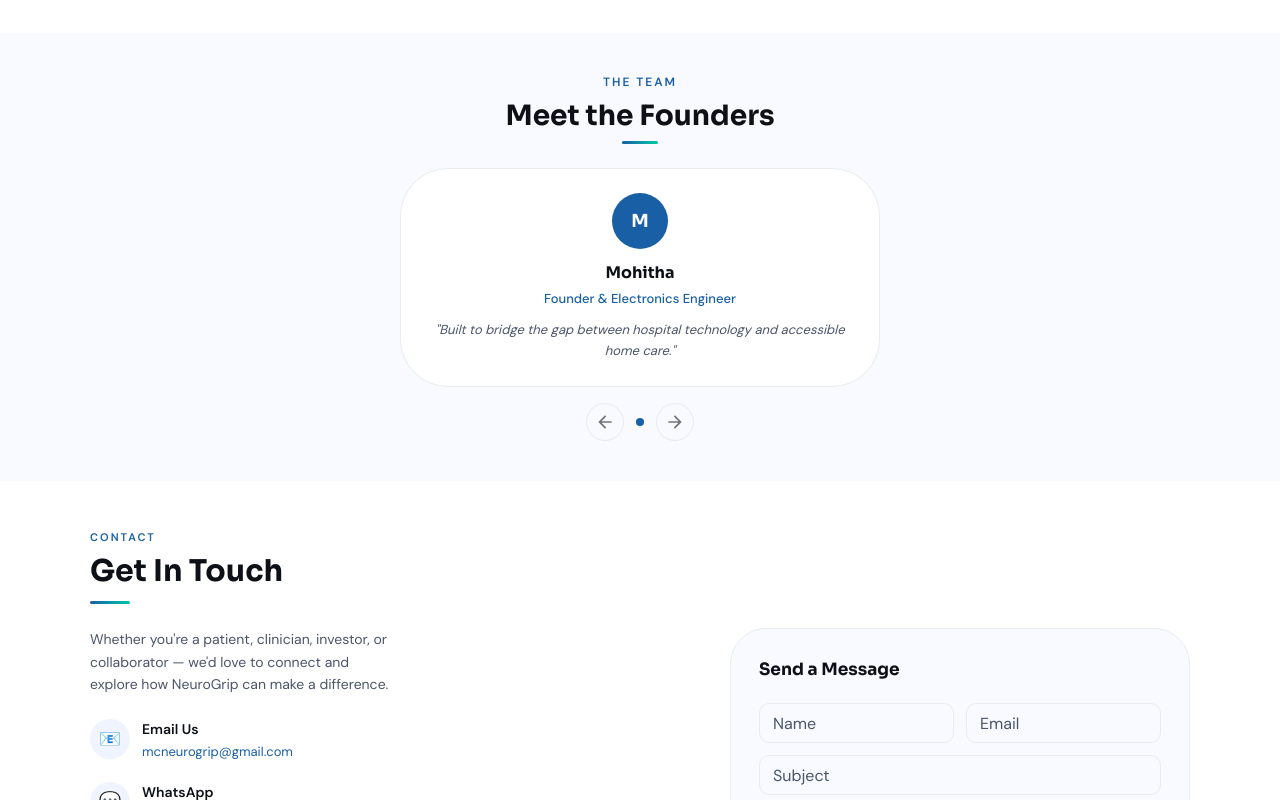
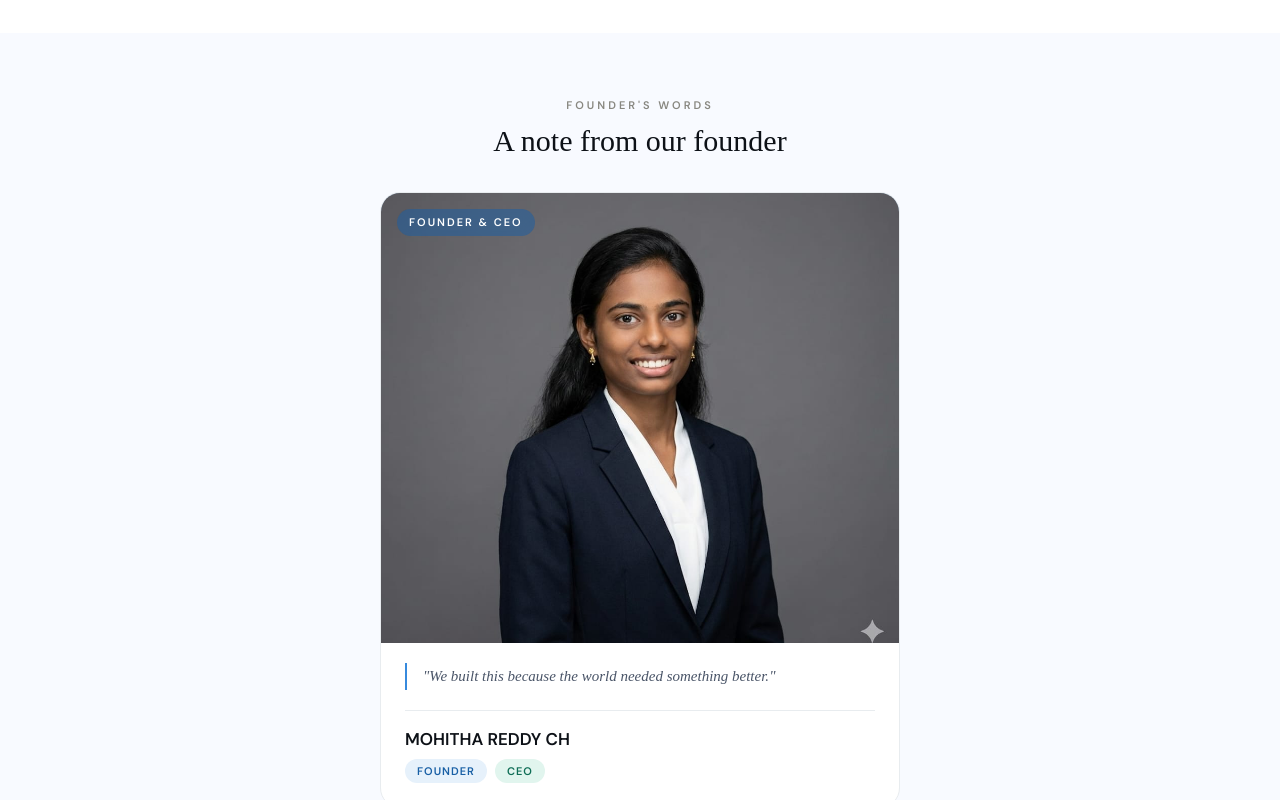
Before and after one commit to therohhh/NeuroGrip, a React (Vite) app: page / in a window 1280 px wide. Shown: the part 5700-6500 px from the top of the page. Built offline with nearby package versions, Linux system fonts and the light colour scheme; no server answers.

Commit message:
added founder Image

```diff
--- a/src/components/TeamSection.jsx
+++ b/src/components/TeamSection.jsx
@@ -1,13 +1,11 @@
 import { useState } from "react";
-import {
-  Box, Typography, Avatar, IconButton,
-} from "@mui/material";
+import { Box, Typography, IconButton } from "@mui/material";
 import ArrowBackIcon from "@mui/icons-material/ArrowBack";
 import ArrowForwardIcon from "@mui/icons-material/ArrowForward";
 import { TEAM } from "../constants/data";
 import FadeInSection from "./FadeInSection";
 
-export default function TeamSection() {
+export default function FounderSection() {
   const [teamIdx, setTeamIdx] = useState(0);
   const [sliding, setSliding] = useState(false);
   const [slideDir, setSlideDir] = useState("left");
@@ -31,38 +29,46 @@
   return (
     <Box
       component="section"
-      sx={{ py: { xs: 3, md: 5 }, px: "5vw", background: "#F8FAFF" }}
+      sx={{ py: { xs: 5, md: 8 }, px: "5vw", background: "#F8FAFF" }}
     >
-      <Box sx={{ maxWidth: 700, mx: "auto", textAlign: "center" }}>
+      <Box sx={{ maxWidth: 520, mx: "auto", textAlign: "center" }}>
+
+        {/* Section Label & Heading */}
         <FadeInSection delay={0} duration={0.6}>
           <Typography
-            sx={{ fontSize: 12, fontWeight: 600, letterSpacing: 2, textTransform: "uppercase", color: "#185FA5", mb: 1 }}
+            sx={{
+              fontSize: 11,
+              fontWeight: 600,
+              letterSpacing: 3,
+              textTransform: "uppercase",
+              color: "#888780",
+              mb: 1,
+            }}
           >
-            The Team
+            Founder's Words
           </Typography>
-          <Typography variant="h2" sx={{ fontSize: { xs: 20, md: 28 }, color: "#0d1117", mb: 1 }}>
-            Meet the Founders
+          <Typography
+            sx={{
+              fontFamily: "'Playfair Display', serif",
+              fontSize: { xs: 22, md: 30 },
+              fontWeight: 400,
+              color: "#0d1117",
+              mb: 4,
+              lineHeight: 1.3,
+            }}
+          >
+            A note from our founder
           </Typography>
-          <Box
-            sx={{
-              width: 36, height: 3,
-              background: "linear-gradient(90deg, #185FA5, #00C9A7)",
-              borderRadius: 2, my: 1, mx: "auto", mb: 3,
-            }}
-          />
         </FadeInSection>
 
         {/* Card */}
         <FadeInSection delay={0.2} duration={0.7}>
-        <Box sx={{ position: "relative", minHeight: 200 }}>
           <Box
             sx={{
               background: "#fff",
-              border: "1.5px solid #E8ECEF",
-              borderRadius: 4,
-              p: { xs: 2.5, md: 3 },
-              maxWidth: 480,
-              mx: "auto",
+              border: "0.5px solid #E8ECEF",
+              borderRadius: "20px",
+              overflow: "hidden",
               transition: "opacity 0.35s, transform 0.35s",
               opacity: sliding ? 0 : 1,
               transform: sliding
@@ -72,53 +78,183 @@
                 : "translateX(0)",
             }}
           >
-            <Avatar
+            {/* Photo Box — 450px tall */}
+            <Box
               sx={{
-                width: 56, height: 56,
-                background: member.color,
-                fontSize: 18, fontWeight: 700,
-                fontFamily: "'Sora', sans-serif",
-                mx: "auto", mb: 1.5,
+                width: "100%",
+                height: 450,
+                position: "relative",
+                overflow: "hidden",
+                background: "#B5D4F4",
+              }}
+            >
+              {member.photo ? (
+                <Box
+                  component="img"
+                  src={member.photo}
+                  alt={member.name}
+                  sx={{
+                    width: "100%",
+                    height: "100%",
+                    objectFit: "cover",
+                    objectPosition: "top center",
+                    display: "block",
+                  }}
+                />
+              ) : (
+                /* Placeholder when no photo */
+                <Box
+                  sx={{
+                    width: "100%",
+                    height: "100%",
+                    background: member.color || "linear-gradient(160deg, #B5D4F4 0%, #185FA5 100%)",
+                    display: "flex",
+                    alignItems: "center",
+                    justifyContent: "center",
+                    fontSize: 64,
+                    fontWeight: 700,
+                    color: "#fff",
+                    fontFamily: "'Playfair Display', serif",
                   }}
                 >
                   {member.initials}
-            </Avatar>
+                </Box>
+              )}
+
+              {/* Overlay badge top-left */}
+              <Box
+                sx={{
+                  position: "absolute",
+                  top: 16,
+                  left: 16,
+                  background: "rgba(24, 95, 165, 0.5)",
+                  backdropFilter: "blur(6px)",
+                  color: "#fff",
+                  fontSize: 11,
+                  fontWeight: 600,
+                  letterSpacing: 2,
+                  textTransform: "uppercase",
+                  px: 1.5,
+                  py: 0.6,
+                  borderRadius: "100px",
+                }}
+              >
+                Founder & CEO
+              </Box>
+            </Box>
+
+            {/* Body */}
+            <Box sx={{ px: { xs: 2.5, md: 3 }, pt: 2.5, pb: 3 }}>
+              {/* Quote */}
+              <Box
+                sx={{
+                  borderLeft: "2.5px solid #378ADD",
+                  pl: 2,
+                  mb: 2.5,
+                  textAlign: "left",
+                }}
+              >
                 <Typography
-              sx={{ fontFamily: "'Sora', sans-serif", fontWeight: 700, fontSize: 16, color: "#0d1117", mb: 0.5 }}
+                  sx={{
+                    fontFamily: "'Playfair Display', serif",
+                    fontStyle: "italic",
+                    fontSize: 15,
+                    lineHeight: 1.8,
+                    color: "#4A5568",
+                  }}
+                >
+                  "{member.quote}"
+                </Typography>
+              </Box>
+
+              {/* Divider */}
+              <Box sx={{ height: "0.5px", background: "#E8ECEF", mb: 2 }} />
+
+              {/* Name + Tags */}
+              <Box sx={{ display: "flex", alignItems: "center", justifyContent: "space-between" }}>
+                <Box sx={{ textAlign: "left" }}>
+                  <Typography
+                    sx={{
+                      fontFamily: "'DM Sans', sans-serif",
+                      fontSize: 17,
+                      fontWeight: 600,
+                      color: "#0d1117",
+                      mb: 0.8,
+                    }}
                   >
                     {member.name}
                   </Typography>
-            <Typography sx={{ fontSize: 13, color: "#185FA5", fontWeight: 500, mb: 1.5 }}>
-              {member.role}
-            </Typography>
-            <Typography sx={{ fontSize: 13, color: "#4A5568", lineHeight: 1.6, fontStyle: "italic" }}>
-              "{member.quote}"
-            </Typography>
+                  <Box sx={{ display: "flex", gap: 1 }}>
+                    <Box
+                      sx={{
+                        fontSize: 11,
+                        fontWeight: 600,
+                        letterSpacing: 1,
+                        textTransform: "uppercase",
+                        px: 1.5,
+                        py: 0.5,
+                        borderRadius: "100px",
+                        background: "#E6F1FB",
+                        color: "#185FA5",
+                      }}
+                    >
+                      Founder
+                    </Box>
+                    <Box
+                      sx={{
+                        fontSize: 11,
+                        fontWeight: 600,
+                        letterSpacing: 1,
+                        textTransform: "uppercase",
+                        px: 1.5,
+                        py: 0.5,
+                        borderRadius: "100px",
+                        background: "#E1F5EE",
+                        color: "#0F6E56",
+                      }}
+                    >
+                      CEO
+                    </Box>
+                  </Box>
+                </Box>
+              </Box>
             </Box>
           </Box>
         </FadeInSection>
 
         {/* Controls */}
         <FadeInSection delay={0.35} duration={0.6}>
-          <Box sx={{ display: "flex", gap: 1.5, justifyContent: "center", mt: 2, alignItems: "center" }}>
+          <Box
+            sx={{
+              display: "flex",
+              gap: 1.5,
+              justifyContent: "center",
+              mt: 3,
+              alignItems: "center",
+            }}
+          >
             <IconButton
               onClick={() => slideTeam("right")}
               sx={{ border: "1.5px solid #E8ECEF", "&:hover": { background: "#F0F4FF" } }}
             >
               <ArrowBackIcon fontSize="small" />
             </IconButton>
+
             <Box sx={{ display: "flex", gap: 1 }}>
               {TEAM.map((_, i) => (
                 <Box
                   key={i}
                   sx={{
-                  width: 8, height: 8, borderRadius: "50%",
+                    width: 7,
+                    height: 7,
+                    borderRadius: "50%",
                     background: i === teamIdx ? "#185FA5" : "#D1D5DB",
                     transition: "background 0.3s",
                   }}
                 />
               ))}
             </Box>
+
             <IconButton
               onClick={() => slideTeam("left")}
               sx={{ border: "1.5px solid #E8ECEF", "&:hover": { background: "#F0F4FF" } }}
@@ -127,6 +263,7 @@
             </IconButton>
           </Box>
         </FadeInSection>
+
       </Box>
     </Box>
   );
--- a/src/constants/data.js
+++ b/src/constants/data.js
@@ -1,5 +1,5 @@
 export const NAV_LINKS = ["Home", "About", "The Ecosystem", "Our Story", "Career", "Contact"];
-
+import founderImg from "../assets/founder.jpeg";
 export const FEATURES = [
   { icon: "🧠", title: "Neuro-Adaptive", desc: "Responds intelligently to nerve signals, adapting grip strength in real time for each patient." },
   { icon: "🪶", title: "Ultra Lightweight", desc: "Engineered with advanced soft-robotics materials — barely felt on the hand, yet incredibly functional." },
@@ -15,12 +15,14 @@
 
 export const TEAM = [
   {
-    name: "Mohitha",
-    role: "Founder & Electronics Engineer",
-    quote: "Built to bridge the gap between hospital technology and accessible home care.",
+    name: "MOHITHA REDDY CH",
     initials: "M",
+    role: "Founder & CEO",
+    photo: founderImg,
     color: "#185FA5",
+    quote: "We built this because the world needed something better.",
   },
+
 ];
 
 export const HOW_IT_WORKS = [
```
Also changed, not shown: src/assets/founder.jpeg (added). Lines whose indentation alone changed are shown as unchanged.
